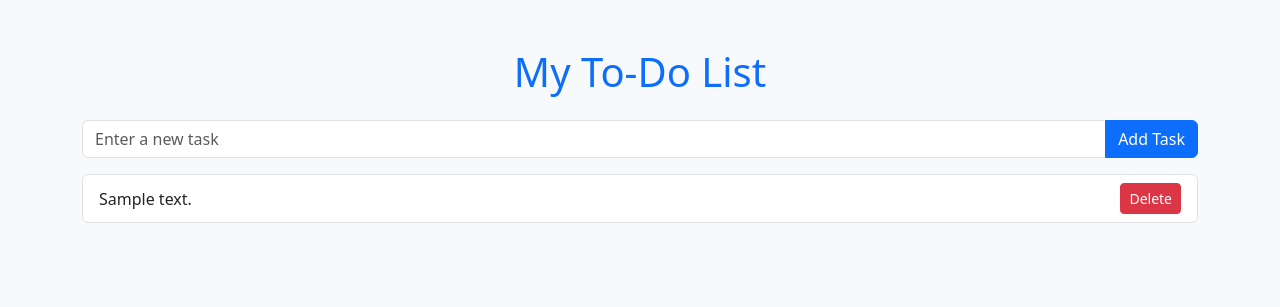
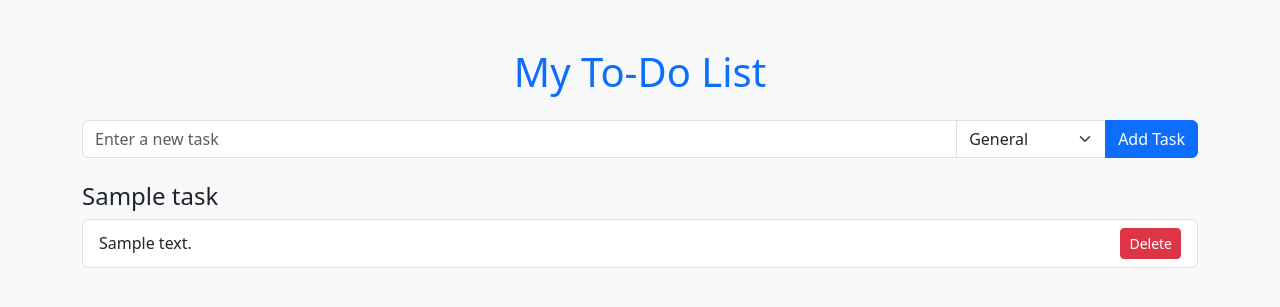
Before and after one commit to iglicela22/learningPython, a Flask app: template Local Web Server/templates/index.html in a window 1280 px wide. Shown: the top 307 px of the page. Run offline with Flask 3, Linux system fonts and the light colour scheme; the template is opened without the code that fills it: most values are stand-ins (such as "Sample title", 1, 10 or a date in 2020).

Commit message:
feat: enhance task management with list categorization and improved UI

```diff
--- a/Local Web Server/app.py
+++ b/Local Web Server/app.py
@@ -2,56 +2,77 @@ from flask import Flask, render_template, request, redirect, url_for
 import sqlite3
 
 app = Flask(__name__)
-DB_NAME = 'todo.db'
+DB_NAME = "todo.db"
+
 
 def init_db():
-    print('Initializing database...')
+    """Initialize the database and create the tasks table if it doesn't exist."""
+    print("Initializing database...")
     conn = sqlite3.connect(DB_NAME)
-    conn.execute('''
+    conn.execute(
+        """
         CREATE TABLE IF NOT EXISTS tasks (
             id INTEGER PRIMARY KEY AUTOINCREMENT,
-            content TEXT NOT NULL
+            content TEXT NOT NULL,
+            list_name TEXT NOT NULL DEFAULT 'General'
         )
-    ''')
+    """
+    )
     conn.commit()
     conn.close()
 
 
+# Ensure the database is initialized when the app starts
 init_db()
 
+
 def get_db_connection():
+    """Create and return a new database connection with row access by column name."""
     conn = sqlite3.connect(DB_NAME)
     conn.row_factory = sqlite3.Row
     return conn
 
-@app.route('/delete/<int:id>', methods=['GET'])
+
+@app.route("/delete/<int:id>", methods=["GET"])
 def delete(id):
+    """Delete a task by its ID and redirect to the homepage."""
     conn = get_db_connection()
-    conn.execute('DELETE FROM tasks WHERE id = ?', (id,))
+    conn.execute("DELETE FROM tasks WHERE id = ?", (id,))
     conn.commit()
     conn.close()
-    return redirect('/')
+    return redirect("/")
 
 
+@app.route("/", methods=["GET", "POST"])
+def home():
+    """Main route: handles displaying tasks and adding new tasks."""
+    if request.method == "POST":
+        # Get task content and list name from the form
+        task_content = request.form.get("content")
+        list_name = request.form.get("list_name", "General")
 
-@app.route('/', methods=['GET', 'POST'])
-def home():
-    if request.method == 'POST':
-        task_content = request.form.get('content')
-
-        if task_content:
+        # Only add non-empty tasks
+        if task_content and task_content.strip():
             conn = get_db_connection()
-            conn.execute('INSERT INTO tasks (content) VALUES (?)', (task_content,))
+            conn.execute(
+                "INSERT INTO tasks (content, list_name) VALUES (?, ?)",
+                (task_content.strip(), list_name),
+            )
             conn.commit()
             conn.close()
 
-        return redirect(url_for('home'))
+        # Redirect to avoid form resubmission
+        return redirect(url_for("home"))
 
+    # Fetch all tasks from the database for display
     conn = get_db_connection()
-    tasks = conn.execute('SELECT * FROM tasks').fetchall()
+    tasks = conn.execute("SELECT * FROM tasks").fetchall()
     conn.close()
 
-    return render_template('index.html', tasks=tasks)
+    # Render the template with the list of tasks
+    return render_template("index.html", tasks=tasks)
 
-if __name__ == '__main__':
+
+if __name__ == "__main__":
+    # Run the Flask development server
     app.run(debug=True)
--- a/Local Web Server/templates/index.html
+++ b/Local Web Server/templates/index.html
@@ -1,31 +1,65 @@
 <!DOCTYPE html>
 <html>
+
 <head>
   <title>To-Do List</title>
+  <!-- Bootstrap CSS for styling -->
   <link href="https://cdn.jsdelivr.net/npm/bootstrap@5.3.7/dist/css/bootstrap.min.css" rel="stylesheet" />
 </head>
+
 <body class="bg-light">
 
   <div class="container py-5">
+    <!-- Page Title -->
     <h1 class="mb-4 text-center text-primary">My To-Do List</h1>
 
+    <!-- Task Input Form -->
     <form method="POST" action="/" class="input-group mb-3">
+      <!-- Input for new task content -->
       <input type="text" name="content" class="form-control" placeholder="Enter a new task" required>
+      <!-- Dropdown to select which list the task belongs to -->
+      <select name="list_name" class="form-select" style="max-width: 150px;">
+        <option value="General">General</option>
+        <option value="Work">Work</option>
+        <option value="Personal">Personal</option>
+      </select>
+      <!-- Submit button to add the task -->
       <button class="btn btn-primary" type="submit">Add Task</button>
     </form>
 
+    <!-- Group tasks by their list_name using Jinja2 logic -->
+    {% set lists = {} %}
+    {% for task in tasks %}
+    {% set _ = lists.setdefault(task.list_name, []).append(task) %}
+    {% endfor %}
+
+    <!-- Loop through each list and display its tasks -->
+    {% for list_name, items in lists.items() %}
+    <h4 class="mt-4">{{ list_name }}</h4> <!-- List name as a section header -->
+    <ul class="list-group mb-3">
+      {% for task in items %}
+      <li class="list-group-item d-flex justify-content-between align-items-center">
+        {{ task.content }} <!-- Task content, auto-escaped for safety -->
+        <!-- Delete button for each task -->
+        <a href="/delete/{{ task.id }}" class="btn btn-danger btn-sm">Delete</a>
+      </li>
+      {% endfor %}
+      {% if items|length == 0 %}
+      <!-- Message if no tasks in this list -->
+      <li class="list-group-item">No tasks yet!</li>
+      {% endif %}
+    </ul>
+    {% endfor %}
+    {% if lists|length == 0 %}
+    <!-- Message if there are no lists/tasks at all -->
     <ul class="list-group">
-      {% for task in tasks %}
-        <li class="list-group-item d-flex justify-content-between align-items-center">
-          {{ task.content }}
-          <a href="/delete/{{ task.id }}" class="btn btn-danger btn-sm">Delete</a>
-        </li>
-      {% else %}
-        <li class="list-group-item">No tasks yet!</li>
-      {% endfor %}
+      <li class="list-group-item">No tasks yet!</li>
     </ul>
+    {% endif %}
   </div>
 
+  <!-- Bootstrap JS for interactive components (optional for this app) -->
   <script src="https://cdn.jsdelivr.net/npm/bootstrap@5.3.7/dist/js/bootstrap.bundle.min.js"></script>
 </body>
+
 </html>
```
